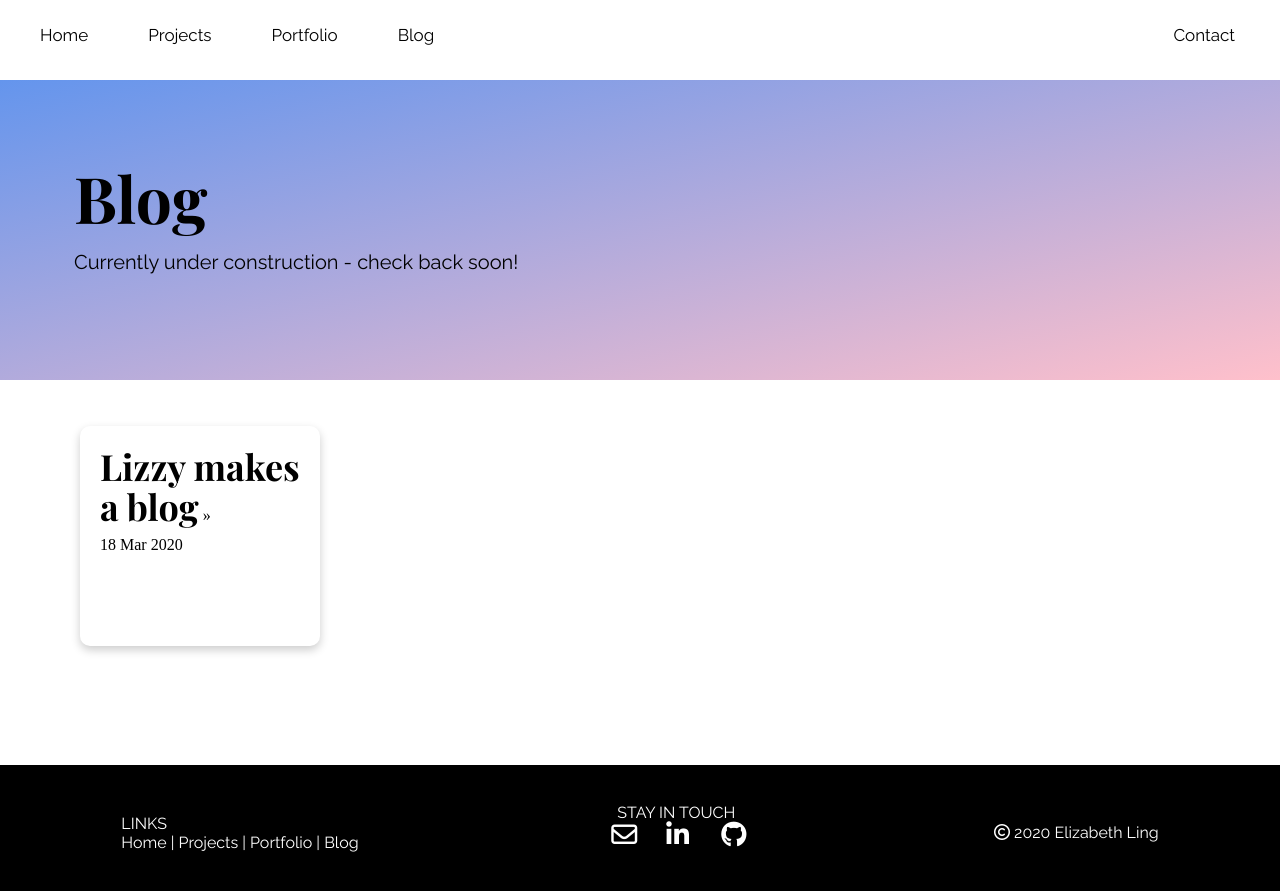
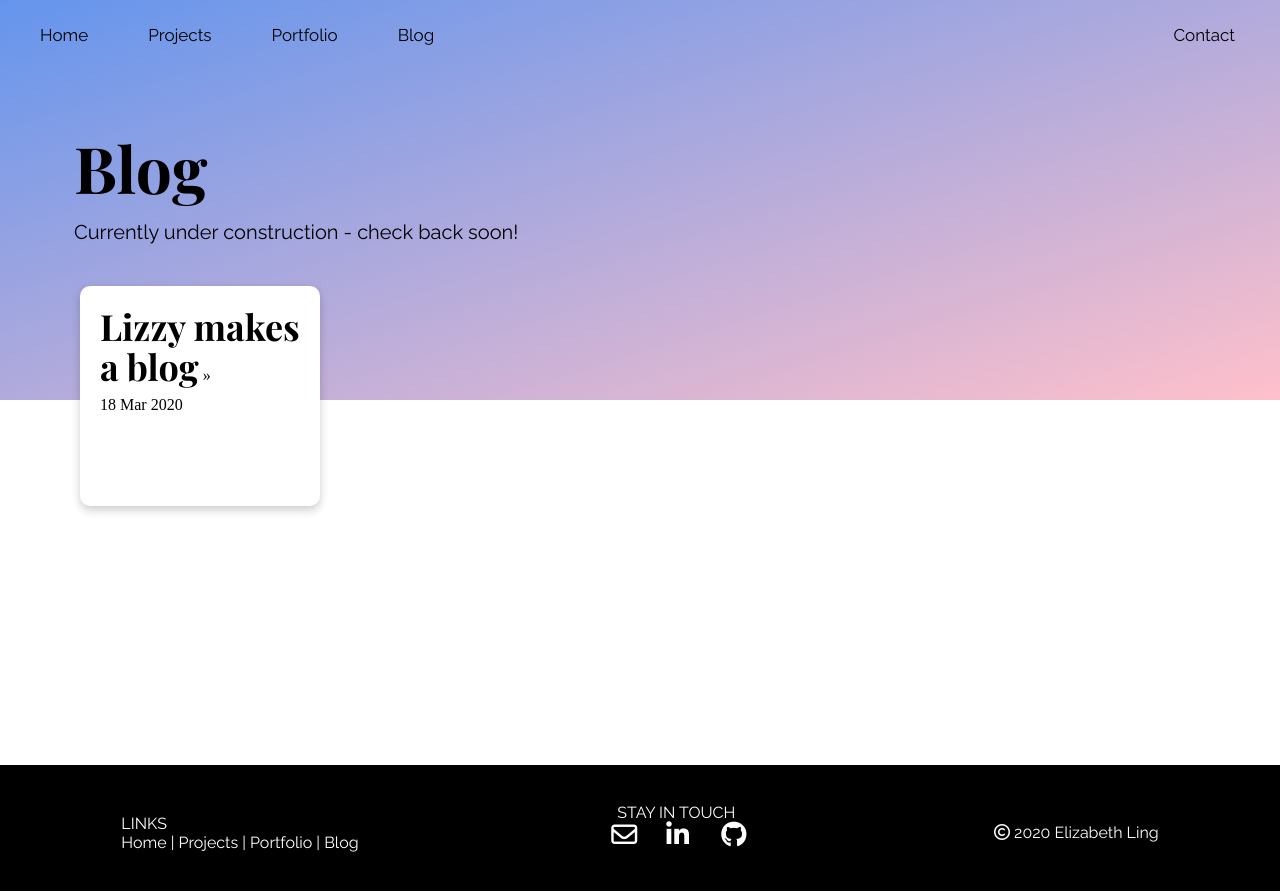
Before and after one commit to lingelizabeth/lingelizabeth.github.io, a Jekyll site: the page built from blog/index.html, in a window 1280 px wide. Shown: the top 891 px of the page. Built offline with Jekyll 4.4.1, drawn with Linux system fonts in a browser that asks for light colours; nearby versions of some CDN libraries.

Commit message:
blog header styling 3/26

```diff
--- a/css/main.css
+++ b/css/main.css
@@ -1,7 +1,6 @@
 
 .container{
-	position: absolute;
-	margin: 50px 0px;
+	margin: 0px 0px;
 }
 /* .page-container-2{
 	position: relative;
@@ -13,14 +12,12 @@ body{
 	margin: 0 0;
 }
 #blog-header{
-	position: absolute;
 	display: flex;
 	flex-direction: column;
 	align-items: flex-start;
 	justify-content: center;
 	width:100vw;
-	height: 300px;
-	margin-top: 30px;
+	height: 400px;
 	background-color: pink; /* For browsers that do not support gradients */
   	background-image: linear-gradient(to bottom right, cornflowerblue, pink);
 }
@@ -35,10 +32,9 @@ h3{
 }
 
 .posts{
-	position: absolute;
 	width: 100vw;
 	height: 300px;
-	margin: 340px 0 0 0;
+	margin: -150px 0 0 0;
 	padding: 20px 10px 20px 0px;
 }
 .post-wrapper{
@@ -46,6 +42,7 @@ h3{
 	height: 180px;
 	padding: 20px;
 	list-style-type: none;
+	background-color: white;
 	border-radius: 10px;
 	box-shadow: 0px 4px 10px rgb(0, 0, 0, 0.2);
 	margin: 10px 10px 10px 40px;
```
